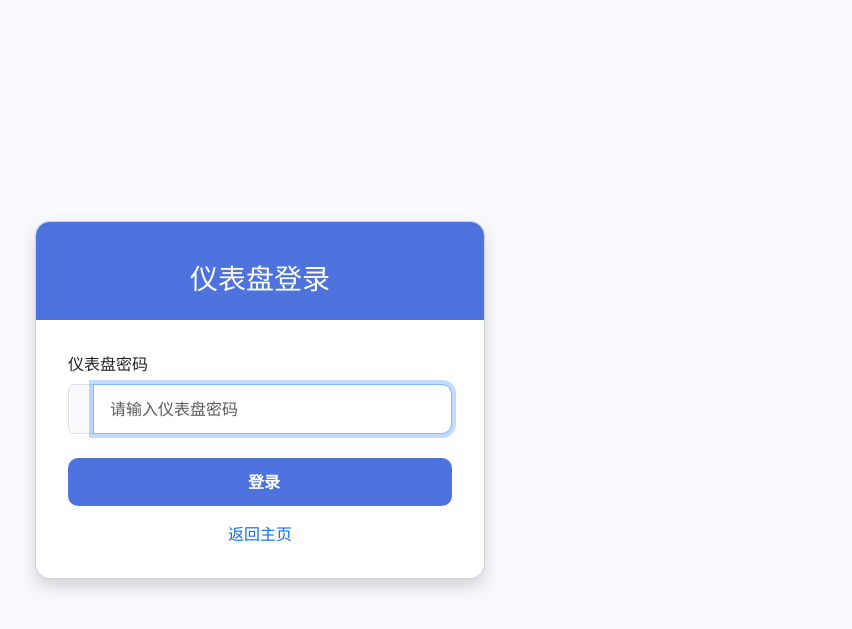
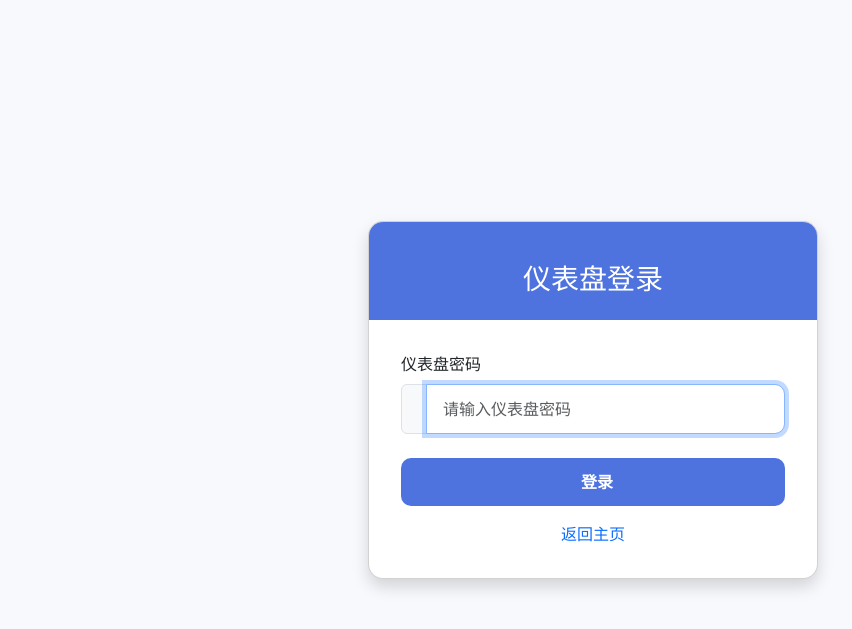
Before and after one commit to huanyan434/Aurora, a Flask app: template app/templates/dashboard/login.html in a window 1280 px wide. Shown: the top 629 px of the page, without its empty margins (47-899 px from the left). Run offline with Flask 3, Linux system fonts and the light colour scheme; the template is opened without the code that fills it, so the values that code supplies are empty; some libraries are stand-ins or nearby versions.

Commit message:
fix(login): col-12 middle align

```diff
--- a/app/templates/dashboard/login.html
+++ b/app/templates/dashboard/login.html
@@ -32,6 +32,10 @@
         .dashboard-icon {
             font-size: 3rem;
             margin-bottom: 1rem;
+        }
+        .col-12 {
+            display: flex;
+            justify-content: center;
         }
         .card-body {
             padding: 2rem;
```
